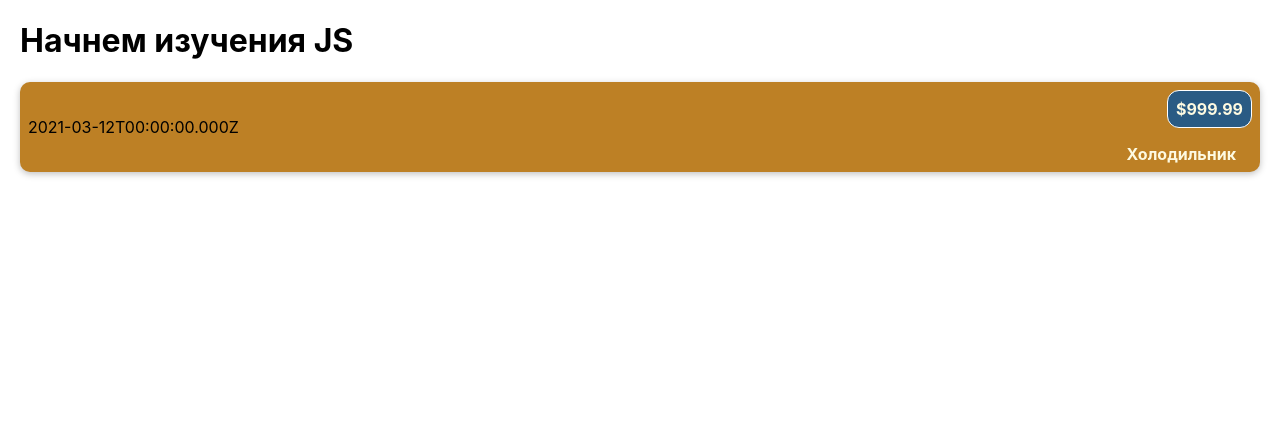
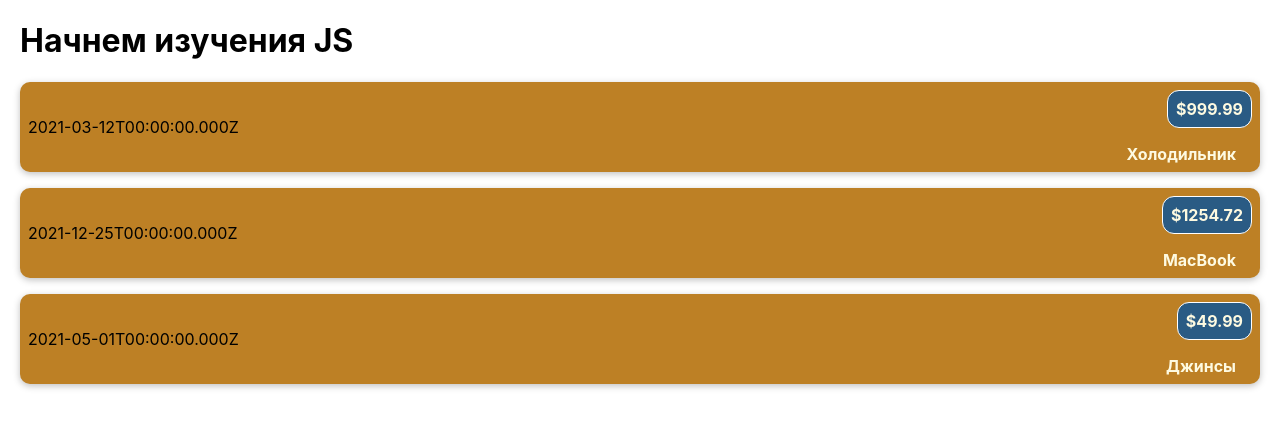
Before and after one commit to Anton-Osip/Cost-Accounting, a JavaScript app: page / in a window 1280 px wide. Shown: the top 428 px of the page. Built offline with nearby package versions, Linux system fonts and the light colour scheme.

Commit message:
Передача Данных при Помощи props

```diff
--- a/src/App.js
+++ b/src/App.js
@@ -1,10 +1,18 @@
 import CostItem from './components/CostItem'
 
 function App() {
+	const costs = [
+		{ date: new Date(2021, 2, 12), description: 'Холодильник', amount: 999.99 },
+		{ date: new Date(2021, 11, 25), description: 'MacBook', amount: 1254.72 },
+		{ date: new Date(2021, 4, 1), description: 'Джинсы', amount: 49.99 },
+	]
+
 	return (
 		<div>
 			<h1>Начнем изучения JS</h1>
-			<CostItem />
+			<CostItem date={costs[0].date} description={costs[0].description} amount={costs[0].amount} />
+			<CostItem date={costs[1].date} description={costs[1].description} amount={costs[1].amount} />
+			<CostItem date={costs[2].date} description={costs[2].description} amount={costs[2].amount} />
 		</div>
 	)
 }
--- a/src/components/CostItem.js
+++ b/src/components/CostItem.js
@@ -1,16 +1,12 @@
 import './CostItem.css'
 
-function CostItem() {
-	const costDate = new Date(2021, 2, 12)
-	const costDescription = 'Холодильник'
-	const costAmount = 999.99
-
+function CostItem(props) {
 	return (
 		<div className='cost-item'>
-			<div>{costDate.toISOString()}</div>
+			<div>{props.date.toISOString()}</div>
 			<div className='cost-item__description'>
-				<h2>{costDescription}</h2>
-				<div className='cost-item__price'>${costAmount}</div>
+				<h2>{props.description}</h2>
+				<div className='cost-item__price'>${props.amount}</div>
 			</div>
 		</div>
 	)
```
